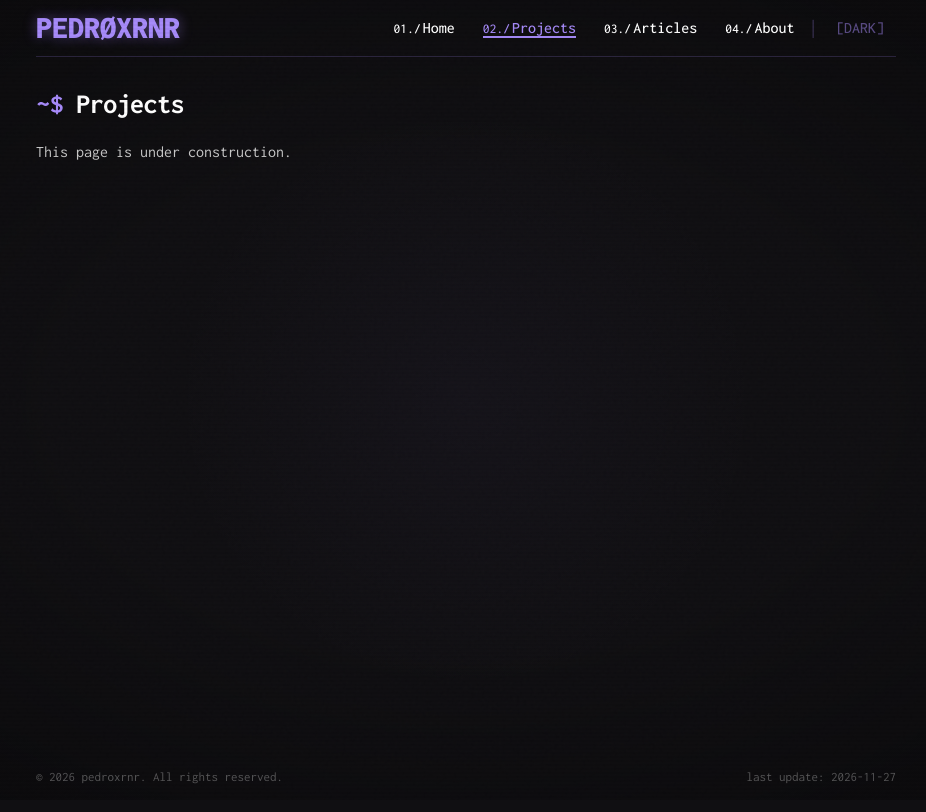
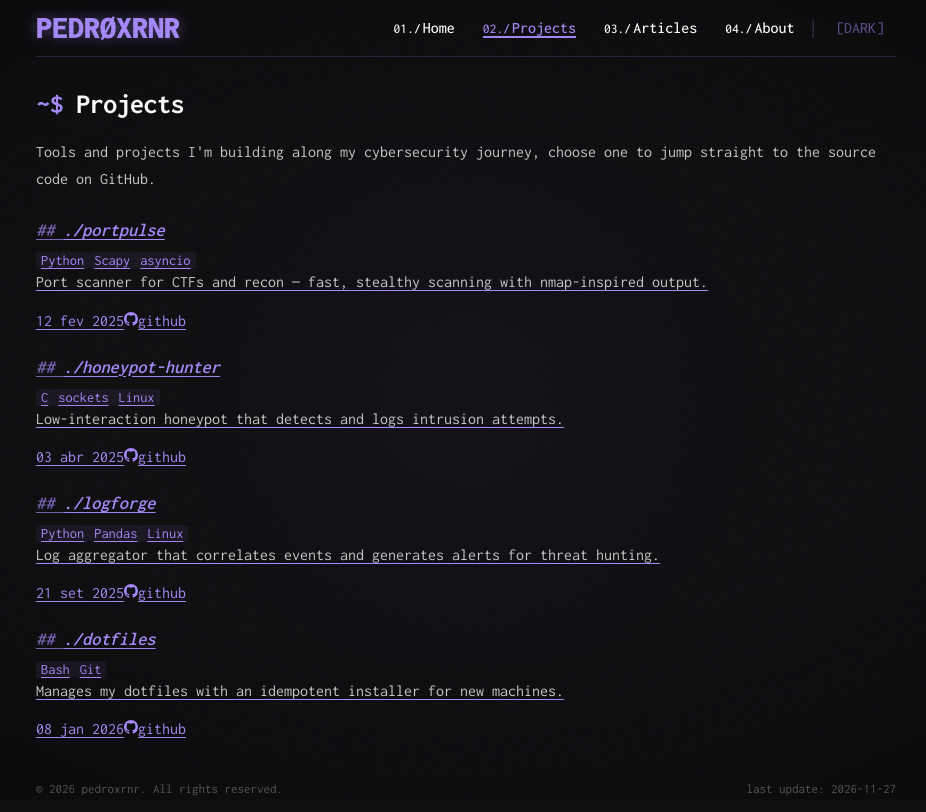
Before and after one commit to pedroxrnr/pedroxrnr.space, a React (Vite) app: page /projects in a window 1280 px wide. Shown: the whole page, without its empty margins (174-1100 px from the left). Built offline with nearby package versions, Linux system fonts and the light colour scheme.

Commit message:
feat(projects): add project cards with tech tags and whole-card GitHub links

```diff
--- /dev/null
+++ b/src/data/projects.js
@@ -0,0 +1,30 @@
+export const projects = [
+  {
+    name: 'portpulse',
+    desc: 'Port scanner for CTFs and recon — fast, stealthy scanning with nmap-inspired output.',
+    tech: ['Python', 'Scapy', 'asyncio'],
+    date: '12 fev 2025',
+    repo: 'https://github.com/pedroxrnr/portpulse',
+  },
+  {
+    name: 'honeypot-hunter',
+    desc: 'Low-interaction honeypot that detects and logs intrusion attempts.',
+    tech: ['C', 'sockets', 'Linux'],
+    date: '03 abr 2025',
+    repo: 'https://github.com/pedroxrnr/honeypot-hunter',
+  },
+  {
+    name: 'logforge',
+    desc: 'Log aggregator that correlates events and generates alerts for threat hunting.',
+    tech: ['Python', 'Pandas', 'Linux'],
+    date: '21 set 2025',
+    repo: 'https://github.com/pedroxrnr/logforge',
+  },
+  {
+    name: 'dotfiles',
+    desc: 'Manages my dotfiles with an idempotent installer for new machines.',
+    tech: ['Bash', 'Git'],
+    date: '08 jan 2026',
+    repo: 'https://github.com/pedroxrnr/dotfiles',
+  },
+]
--- a/src/pages/Projects.jsx
+++ b/src/pages/Projects.jsx
@@ -1,4 +1,19 @@
 import useDocumentTitle from '../hooks/useDocumentTitle'
+import { projects } from '../data/projects'
+
+function GitHubIcon() {
+  return (
+    <svg
+      viewBox="0 0 16 16"
+      width="14"
+      height="14"
+      fill="currentColor"
+      aria-hidden="true"
+    >
+      <path d="M8 0C3.58 0 0 3.58 0 8c0 3.54 2.29 6.53 5.47 7.59.4.07.55-.17.55-.38 0-.19-.01-.82-.01-1.49-2.01.37-2.53-.49-2.69-.94-.09-.23-.48-.94-.82-1.13-.28-.15-.68-.52-.01-.53.63-.01 1.08.58 1.23.82.72 1.21 1.87.87 2.33.66.07-.52.28-.87.51-1.07-1.78-.2-3.64-.89-3.64-3.95 0-.87.31-1.59.82-2.15-.08-.2-.36-1.02.08-2.12 0 0 .67-.21 2.2.82.64-.18 1.32-.27 2-.27s1.36.09 2 .27c1.53-1.04 2.2-.82 2.2-.82.44 1.1.16 1.92.08 2.12.51.56.82 1.27.82 2.15 0 3.07-1.87 3.75-3.65 3.95.29.25.54.73.54 1.48 0 1.07-.01 1.93-.01 2.2 0 .21.15.46.55.38A8.01 8.01 0 0 0 16 8c0-4.42-3.58-8-8-8z" />
+    </svg>
+  )
+}
 
 export default function Projects() {
   useDocumentTitle('Projects')
@@ -7,7 +22,41 @@
     <section className="content">
       <h2><span className="prompt">~$</span> Projects</h2>
 
-      <p>This page is under construction.</p>
+      <p>
+        Tools and projects I'm building along my cybersecurity journey, choose one to jump
+        straight to the source code on GitHub.
+      </p>
+
+      <div className="projects-grid">
+        {projects.map((project) => (
+          <article className="project-card" key={project.name}>
+            <a
+              className="project-link"
+              href={project.repo}
+              target="_blank"
+              rel="noreferrer"
+              aria-label={`Open ${project.name} repository on GitHub`}
+            >
+              <div className="project-body">
+                <h3 className="project-title">./{project.name}</h3>
+                <div className="project-tech">
+                  {project.tech.map((tech) => (
+                    <code key={tech}>{tech}</code>
+                  ))}
+                </div>
+                <p>{project.desc}</p>
+                <div className="project-meta">
+                  <span className="project-date">{project.date}</span>
+                  <span className="project-repo">
+                    <GitHubIcon />
+                    github
+                  </span>
+                </div>
+              </div>
+            </a>
+          </article>
+        ))}
+      </div>
     </section>
   )
 }
```
